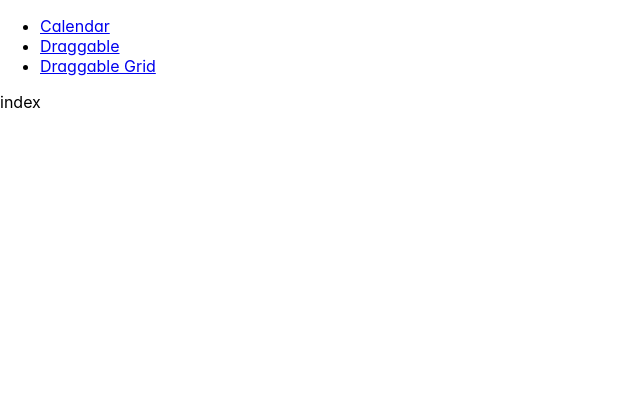
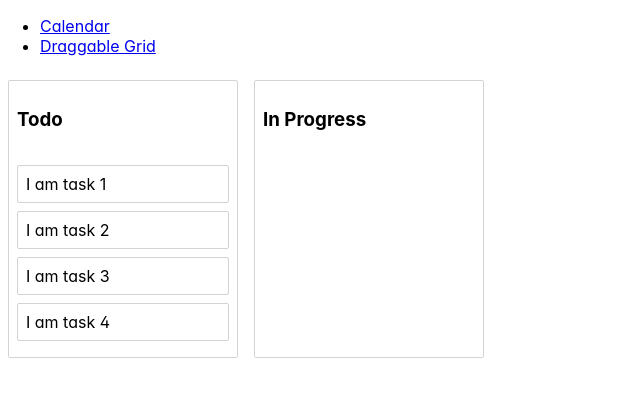
Before and after one commit to heli2000/react_components, a React (Create React App) app: page /draggable-grid in a window 1280 px wide. Shown: the top 396 px of the page, without its empty margins (0-640 px from the left). Built offline with nearby package versions, Linux system fonts and the light colour scheme.

Commit message:
draggable changes

```diff
--- a/src/App.jsx
+++ b/src/App.jsx
@@ -12,9 +12,6 @@ function App() {
             <Link to={"/calendar"}>Calendar</Link>
           </li>
           <li>
-            <Link to={"/draggable"}>Draggable</Link>
-          </li>
-          <li>
             <Link to={"/draggable-grid"}>Draggable Grid</Link>
           </li>
         </ul>
--- a/src/Components/Draggable/data.js
+++ b/src/Components/DraggableGrid/data.js
@@ -16,11 +16,11 @@ export default {
       title: "In Progress",
       taskIds: [],
     },
-    // "column-3": {
-    //   id: "column-3",
-    //   title: "Done",
-    //   taskIds: []
-    // }
+    "column-3": {
+      id: "column-3",
+      title: "Done",
+      taskIds: [],
+    },
   },
   // columnOrder: ["column-1", "column-2", "column-3"]
   columnOrder: ["column-1", "column-2"],
--- a/src/Components/DraggableGrid/index.js
+++ /dev/null
@@ -1,7 +0,0 @@
-import React from "react";
-
-const DraggableGrid = () => {
-  return <div>index</div>;
-};
-
-export default DraggableGrid;
--- a/src/Routing/index.js
+++ b/src/Routing/index.js
@@ -2,7 +2,6 @@ import React from "react";
 import { BrowserRouter, Route, Routes } from "react-router-dom";
 import App from "../App";
 import Calendar from "../Components/Calendar";
-import Draggable from "../Components/Draggable";
 import DraggableGrid from "../Components/DraggableGrid";
 
 const index = () => {
@@ -11,7 +10,6 @@ const index = () => {
       <Routes>
         <Route path="/" element={<App />}>
           <Route path="calendar" element={<Calendar />} />
-          <Route path="draggable" element={<Draggable />} />
           <Route path="draggable-grid" element={<DraggableGrid />} />
         </Route>
       </Routes>
```
Also changed, not shown: src/Components/DraggableGrid/Column.jsx (renamed from src/Components/Draggable/Column.jsx), src/Components/DraggableGrid/Task.jsx (renamed from src/Components/Draggable/Task.jsx), src/Components/DraggableGrid/index.jsx (renamed from src/Components/Draggable/index.jsx).
